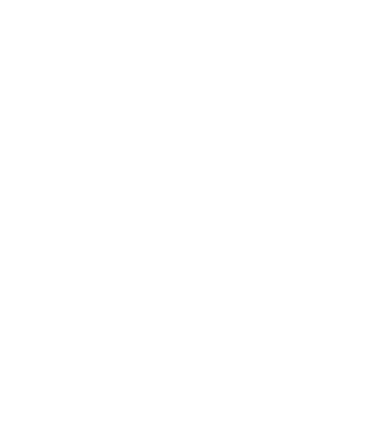
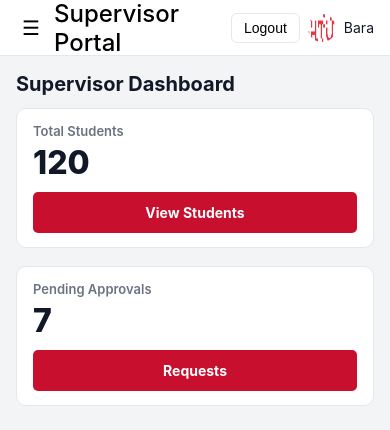
Before and after one commit to BaraOmar/htu-one-client, a React (Vite) app: page /supervisor/requests in a window 390 px wide. Before the commit this address had no page. Shown: the top 430 px of the page. Built offline with nearby package versions, Linux system fonts and the light colour scheme.

Commit message:
feat(supervisor): add SupervisorDashboard page with SupervisorLayout

```diff
--- a/src/App.jsx
+++ b/src/App.jsx
@@ -4,6 +4,8 @@
 import StudentHomePage from './components/StudentHomePage';
 import StudentLayout from './components/StudentLayout';
 import StudentCoursePreferences from "./components/StudentCoursePreferences";
+import SupervisorDashboard from "./components/SupervisorDashboard";
+import SupervisorLayout from "./components/SupervisorLayout";
 
 
 
@@ -20,6 +22,12 @@
           <Route path="home" element={<StudentHomePage />} />
           <Route path="course-preferences" element={<StudentCoursePreferences />} />
         </Route>
+        <Route path="/supervisor" element={<SupervisorLayout />}>
+          <Route index element={<SupervisorDashboard />} />
+          <Route path="home" element={<SupervisorDashboard />} />
+          <Route path="students" element={<SupervisorDashboard />} />
+          <Route path="requests" element={<SupervisorDashboard />} />
+        </Route>
       </Routes>
     </BrowserRouter>
   )
--- a/src/components/StudentHomePage.jsx
+++ b/src/components/StudentHomePage.jsx
@@ -3,7 +3,7 @@
 
 
 function StudentHomePage() {
-    // TODO: replace with real data (context/API)
+    // TODO: replace with real data (API)
     const requests = [
         { id: 1, title: "Advanced Database Systems", date: "2024-03-10", status: "Approved" },
         { id: 2, title: "Machine Learning Fundamentals", date: "2024-03-05", status: "Pending" },
--- /dev/null
+++ b/src/components/SupervisorDashboard.jsx
@@ -0,0 +1,49 @@
+import { Link } from "react-router-dom";
+import "./css/SupervisorDashboard.css";
+
+function SupervisorDashboard() {
+  const totalStudents = 120;      // TODO: replace with API
+  const pendingApprovals = 7;
+
+  return (
+    <div className="sup-dash">
+      <h1 className="sup-dash__title">Supervisor Dashboard</h1>
+
+      <div className="sup-dash__cards">
+        {/* Students card */}
+        <section className="sup-card">
+          <div>
+            <div className="sup-card__label">
+              Total Students
+            </div>
+            <div className="sup-card__value">{totalStudents}</div>
+          </div>
+
+          <div className="sup-card__actions">
+            <Link to="students" className="sup-btn sup-btn--card">
+               View Students
+            </Link>
+          </div>
+        </section>
+
+        {/* Pending requests card */}
+        <section className="sup-card">
+          <div>
+            <div className="sup-card__label">
+              Pending Approvals
+            </div>
+            <div className="sup-card__value">{pendingApprovals}</div>
+          </div>
+
+          <div className="sup-card__actions">
+            <Link to="requests" className="sup-btn sup-btn--card">
+               Requests
+            </Link>
+          </div>
+        </section>
+      </div>
+    </div>
+  );
+}
+
+export default SupervisorDashboard
--- /dev/null
+++ b/src/components/SupervisorLayout.jsx
@@ -0,0 +1,31 @@
+import { useState } from "react";
+import { Outlet } from "react-router-dom";
+import Topbar from "./Topbar";
+import htuLogo from "../assets/htu.png";
+import "./css/StudentLayout.css";
+import SupervisorSidebar from "./SupervisorSidebar";
+
+function SupervisorLayout() {
+  const [sidebarOpen, setSidebarOpen] = useState(false);
+  const user = { name: "Bara", avatar: htuLogo };
+  const handleLogout = () => alert("Logout");
+
+  return (
+    <div className={`student-layout ${sidebarOpen ? "sidebar-open" : ""}`}>
+      <SupervisorSidebar/>
+      <div className="student-layout__main">
+        <Topbar role="supervisor" user={user} onLogout={handleLogout} onToggleSidebar={() => setSidebarOpen((v) => !v)}/>
+        <Outlet />
+      </div>
+       {sidebarOpen && (
+        <button
+          className="sidebar-backdrop"
+          aria-label="Close sidebar"
+          onClick={() => setSidebarOpen(false)}
+        />
+      )}
+    </div>
+  );
+}
+
+export default SupervisorLayout
--- /dev/null
+++ b/src/components/SupervisorSidebar.jsx
@@ -0,0 +1,31 @@
+import { Link } from "react-router-dom";
+import htuLogo from "../assets/htu.png";
+import "./css/StudentSidebar.css";
+
+
+function SupervisorSidebar() {
+  return (
+    <aside className="student-sidebar">
+      <div className="student-sidebar__brand">
+        <img src={htuLogo} alt="HTU" />
+      </div>
+
+      <nav className="student-sidebar__nav">
+        <Link to="/supervisor/home" className="student-sidebar__link">
+          <span className="student-sidebar__label">Dashboard</span>
+        </Link>
+
+        <Link to="/supervisor/course-preferences" className="student-sidebar__link">
+          <span className="student-sidebar__label">Students List</span>
+        </Link>
+
+        <Link to="/supervisor/history" className="student-sidebar__link">
+          <span className="student-sidebar__label">Requests</span>
+        </Link>
+
+      </nav>
+    </aside>
+  );
+}
+
+export default SupervisorSidebar
--- /dev/null
+++ b/src/components/css/SupervisorDashboard.css
@@ -0,0 +1,181 @@
+/* ================================
+   Supervisor Dashboard — Full CSS
+   (sidebar/topbar handled elsewhere)
+================================== */
+
+:root {
+  --sup-border: #e5e7eb;
+  --sup-text: #111827;
+  --sup-muted: #6b7280;
+  --sup-primary: #c8102e;
+  --sup-card: #ffffff;
+  --sup-bg: #ffffff;
+  /* content area bg */
+}
+
+/* Page shell */
+.sup-dash {
+  padding: 20px;
+  /* background:var(--sup-bg, #fff); */
+}
+
+.sup-dash__title {
+  font-size: 35px;
+  font-weight: 700;
+  color: var(--sup-text, #111827);
+  margin-bottom: 16px;
+}
+
+/* Cards grid */
+.sup-dash__cards {
+  display: grid;
+  grid-template-columns: repeat(2, minmax(0, 1fr));
+  gap: 24px;
+}
+
+/* Card */
+.sup-card {
+  background: var(--sup-card, #fff);
+  border: 1px solid var(--sup-border, #e5e7eb);
+  border-radius: 12px;
+  padding: 18px 20px;
+  display: flex;
+  /* keep CTA at bottom */
+  flex-direction: column;
+  justify-content: space-between;
+  gap: 12px;
+  min-height: 300px;
+}
+
+.sup-card__label {
+  display: flex;
+  align-items: center;
+  gap: 6px;
+  color: var(--sup-muted, #6b7280);
+  font-weight: 600;
+  font-size: 35px;
+  margin-bottom: 8px;
+}
+
+.sup-card__value {
+  font-size: 35px;
+  font-weight: 800;
+  line-height: 1;
+  color: var(--sup-text, #111827);
+}
+
+/* Card footer actions */
+.sup-card__actions {
+  margin-top: auto;
+  /* pushes button to the bottom */
+}
+
+.sup-btn {
+  /* works for <button> and <Link> */
+  display: inline-flex;
+  align-items: center;
+  justify-content: center;
+  gap: 10px;
+  width: 100%;
+  height: 70px;
+  padding: 12px 14px;
+  border: none;
+  font-size: 30px;
+  border-radius: 5px;
+  background: var(--sup-primary, #c8102e);
+  color: #fff;
+  font-weight: 700;
+  cursor: pointer;
+  text-decoration: none;
+  /* for <Link> */
+  -webkit-tap-highlight-color: transparent;
+  transition: filter .15s ease, transform .02s ease-in;
+}
+
+.sup-btn:hover {
+  filter: brightness(.96);
+}
+
+.sup-btn:active {
+  transform: translateY(1px);
+}
+
+.sup-btn:focus {
+  outline: 2px solid #000;
+  outline-offset: 2px;
+}
+
+.sup-btn:disabled {
+  opacity: .6;
+  cursor: not-allowed;
+}
+
+/* =======================
+   Responsive breakpoints
+========================= */
+@media (max-width: 996px) {
+    .sup-dash__cards {
+    grid-template-columns: 1fr;
+    gap: 18px;
+  }
+}
+/* ≤ 770px: stack cards/buttons, shrink type a bit */
+@media (max-width: 770px) {
+  .sup-dash__title {
+    font-size: 22px;
+    margin-bottom: 14px;
+  }
+
+  .sup-dash__cards {
+    grid-template-columns: 1fr;
+    gap: 18px;
+  }
+
+  .sup-card {
+    padding: 16px 18px;
+    border-radius: 10px;
+    min-height: 140px;
+  }
+
+  .sup-card__value {
+    font-size: 20px;
+  }
+  .sup-card__label{
+
+    font-size: 20px;
+}
+  .sup-btn {
+    padding: 14px 16px;
+    font-size: 20px;
+    height: inherit;
+  }
+}
+
+/* ≤ 430px: tighter spacing and fonts */
+@media (max-width: 430px) {
+  .sup-dash {
+    padding: 16px;
+  }
+
+  .sup-dash__title {
+    font-size: 20px;
+    margin-bottom: 12px;
+  }
+
+  .sup-card {
+    padding: 14px 16px;
+  }
+
+  .sup-card__label {
+    font-size: 13px;
+  }
+
+  .sup-card__value {
+    font-size: 32px;
+  }
+
+  .sup-btn {
+    padding: 12px 14px;
+    font-size: 14px;
+  }
+}
```
